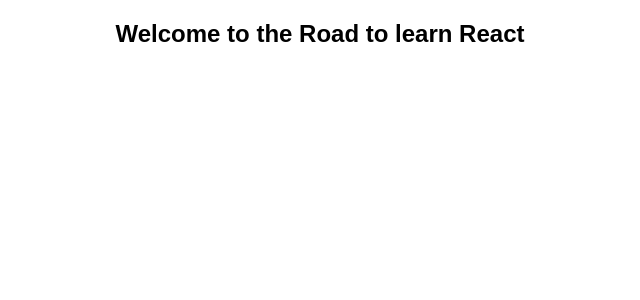
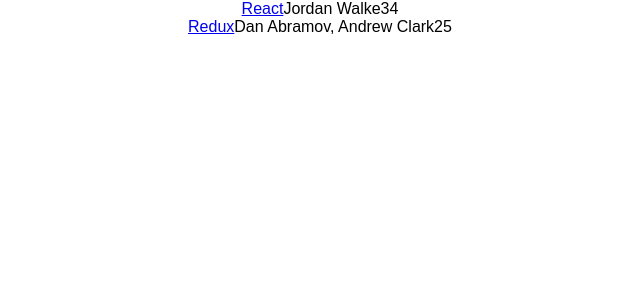
Before and after one commit to kerbuc/the-road-to-learn-react, a React (Create React App) app in the folder hackernews/: page / in a window 1280 px wide. Shown: the top 300 px of the page, without its empty margins (320-960 px from the left). Built offline with nearby package versions, Linux system fonts and the light colour scheme.

Commit message:
uebungen

```diff
--- a/hackernews/src/App.js
+++ b/hackernews/src/App.js
@@ -2,13 +2,41 @@
 import logo from './logo.svg';
 import './App.css';
 
+const list = [
+  {
+    title: 'React',
+    url: 'https://facebook.github.io/react/',
+    author: 'Jordan Walke',
+    num_comments: 3,
+    points: 4,
+    objectID: 0,
+  },
+  {
+    title: 'Redux',
+    url: 'https://github.com/reactjs/redux',
+    author: 'Dan Abramov, Andrew Clark',
+    num_comments: 2,
+    points: 5,
+    objectID: 1,
+  },
+];
+
 class App extends Component {
   render() {
-    var helloWorld = 'Welcome to the Road to learn React';
-
     return (
       <div className="App">
-        <h2>{helloWorld}</h2>
+        {list.map(function(item) {
+          return (
+            <div key={item.objectID}>
+              <span>
+                <a href={item.url}>{item.title}</a>
+              </span>
+              <span>{item.author}</span>
+              <span>{item.num_comments}</span>
+              <span>{item.points}</span>
+            </div>
+          )
+        })}
       </div>
     );
   }
--- a/hackernews/src/index.js
+++ b/hackernews/src/index.js
@@ -4,5 +4,13 @@
 import App from './App';
 import registerServiceWorker from './registerServiceWorker';
 
-ReactDOM.render(<App />, document.getElementById('root'));
+ReactDOM.render(
+  <App />,
+  document.getElementById('root')
+);
+
+if (module.hot) {
+  module.hot.accept();
+}
+
 registerServiceWorker();
```
